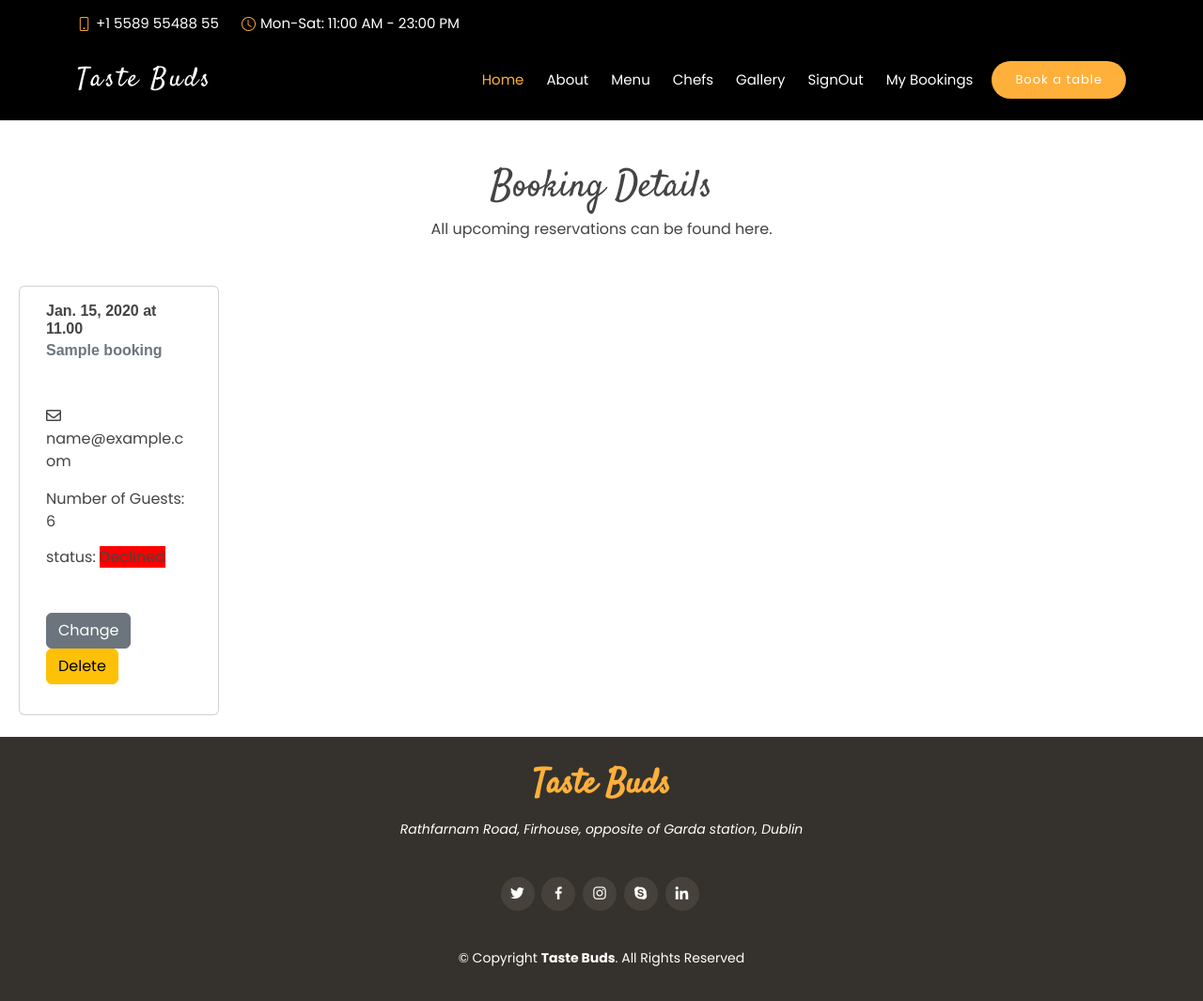
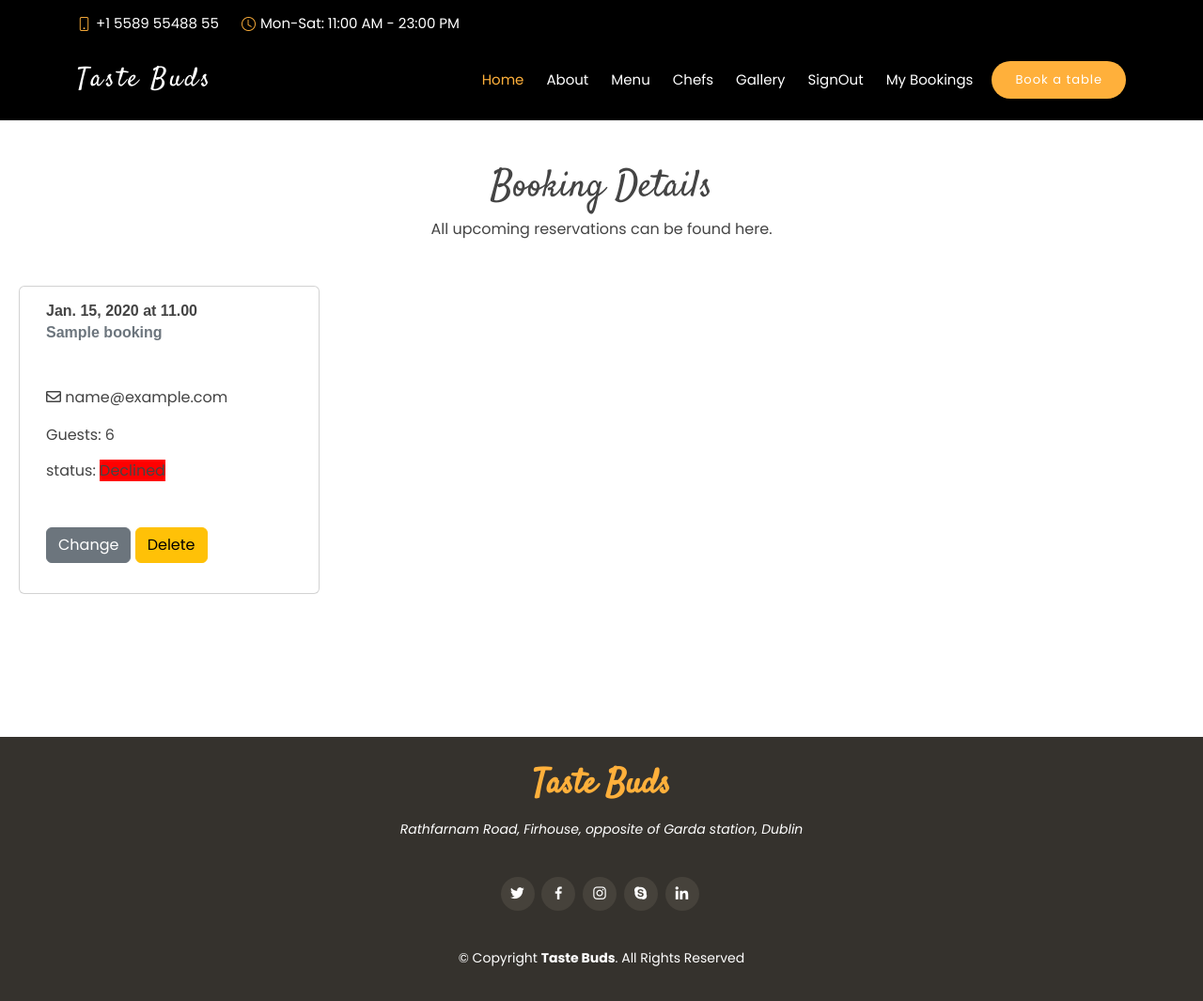
Before and after one commit to bijokmathew/Taste-Buds-Restaurant-App, a Django app: page /mybooking/ in a window 1280 px wide. Shown: the whole page at 94% size. Run offline with Django 3.2, Linux system fonts and the light colour scheme; a user stored in the database is signed in; tables that the repository leaves empty hold one stand-in row (values such as "Sample post"); some libraries are stand-ins or nearby versions.

Commit message:
fixed layout issue of mybooking template

```diff
--- a/static/css/style.css
+++ b/static/css/style.css
@@ -1657,7 +1657,7 @@ account-btn {
 }
 
 .heigth {
-  height: 80vh;
+  min-height: 80vh;
 }
 
 .login-form {
--- a/templates/mybooking.html
+++ b/templates/mybooking.html
@@ -9,14 +9,14 @@
             <div class="row mt-5">
                 <!-- List all reservation belongs to the current user  -->
                 {% for booking in bookings %}
-                <div class="card col-md-2">
+                <div class="card col-md-3">
                     <div class="card-body">
                         <h5 class="card-title">{{booking.booked_date}} at {{booking.booked_time}}</h5>
                         <h6 class="card-subtitle mb-2 text-muted">{{booking.name}}</h6>
                         <p class="card-text mt-5">
                             <p><i class="far fa-envelope  "></i> {{ booking.email }}</p>
                             <p class="card-text ">
-                                <p><span>Number of Guests:  </span> {{ booking.number_guest }}</p>
+                                <p><span>Guests:  </span> {{ booking.number_guest }}</p>
                                 <div class="h6">
                                     <span> status:
                                         {% if booking.booking_status == 0 %}
```
Also changed, not shown: README.md.
